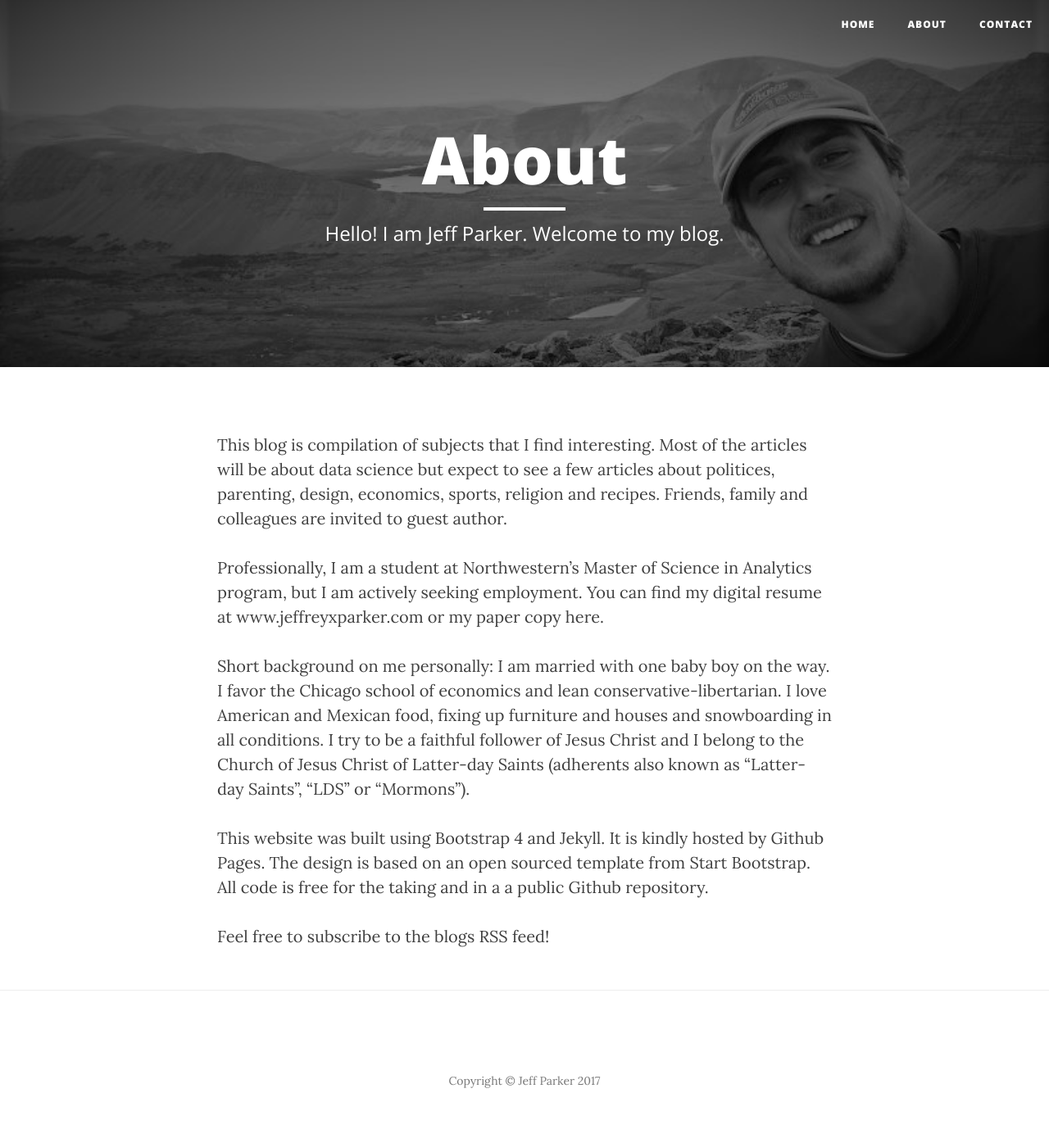
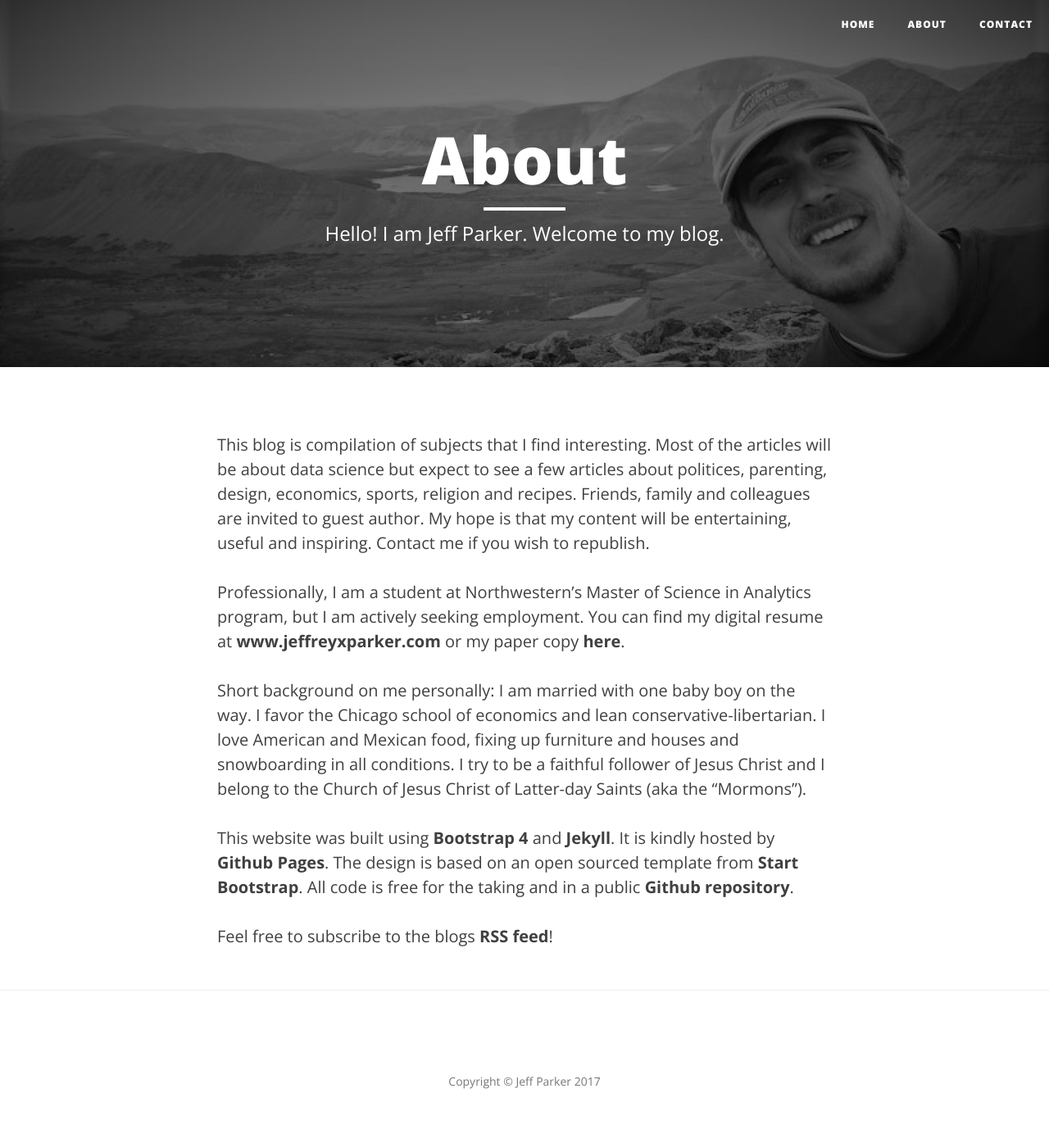
Before and after one commit to jeffreyxparker/jeffreyxparker.github.io, a Jekyll site: the page built from about.md, in a window 1280 px wide. Shown: the whole page at 82% size. Built offline with Jekyll 4.4.1, drawn with Linux system fonts in a browser that asks for light colours; nearby versions of some CDN libraries.

```diff
--- a/about.md
+++ b/about.md
@@ -5,13 +5,13 @@ description: "Hello! I am Jeff Parker. Welcome to my blog."
 header-img: "img/jeffreyxparker2.jpg"
 ---
 
-This blog is compilation of subjects that I find interesting. Most of the articles will be about data science but expect to see a few articles about politices, parenting, design, economics, sports, religion and recipes. Friends, family and colleagues are invited to guest author.
+This blog is compilation of subjects that I find interesting. Most of the articles will be about data science but expect to see a few articles about politices, parenting, design, economics, sports, religion and recipes. Friends, family and colleagues are invited to guest author. My hope is that my content will be entertaining, useful and inspiring. Contact me if you wish to republish.
 
-Professionally, I am a student at Northwestern's Master of Science in Analytics program, but I am actively seeking employment. You can find my digital resume at [www.jeffreyxparker.com](http://www.jeffreyxparker.com) or my paper copy [here](https://jeffreyxparker.github.io/JeffreyParker_Resume.pdf).
+Professionally, I am a student at Northwestern's Master of Science in Analytics program, but I am actively seeking employment. You can find my digital resume at **[www.jeffreyxparker.com](http://www.jeffreyxparker.com)** or my paper copy **[here](https://jeffreyxparker.github.io/JeffreyParker_Resume.pdf)**.
 
-Short background on me personally: I am married with one baby boy on the way. I favor the Chicago school of economics and lean conservative-libertarian. I love American and Mexican food, fixing up furniture and houses and snowboarding in all conditions. I try to be a faithful follower of Jesus Christ and I belong to the Church of Jesus Christ of Latter-day Saints (adherents also known as "Latter-day Saints", "LDS" or "Mormons").
+Short background on me personally: I am married with one baby boy on the way. I favor the Chicago school of economics and lean conservative-libertarian. I love American and Mexican food, fixing up furniture and houses and snowboarding in all conditions. I try to be a faithful follower of Jesus Christ and I belong to the Church of Jesus Christ of Latter-day Saints (aka the "Mormons").
 
 
-This website was built using [Bootstrap 4](https://v4-alpha.getbootstrap.com/) and [Jekyll](https://jekyllrb.com/). It is kindly hosted by [Github Pages](https://pages.github.com/). The design is based on an open sourced template from [Start Bootstrap](https://startbootstrap.com/template-overviews/clean-blog/). All code is free for the taking and in a a public [Github repository](https://github.com/jeffreyxparker/jeffreyxparker.github.io).
+This website was built using **[Bootstrap 4](https://v4-alpha.getbootstrap.com/)** and **[Jekyll](https://jekyllrb.com/)**. It is kindly hosted by **[Github Pages](https://pages.github.com/)**. The design is based on an open sourced template from **[Start Bootstrap](https://startbootstrap.com/template-overviews/clean-blog/)**. All code is free for the taking and in a public **[Github repository](https://github.com/jeffreyxparker/jeffreyxparker.github.io)**.
 
-Feel free to subscribe to the blogs [RSS feed]({{ "/feed.xml" | prepend: site.baseurl }})!
+Feel free to subscribe to the blogs **[RSS feed]({{ "/feed.xml" | prepend: site.baseurl }})**!
--- a/css/clean-blog.css
+++ b/css/clean-blog.css
@@ -5,7 +5,7 @@
  */
 
 body {
-  font-family: 'Lora', 'Times New Roman', serif;
+  font-family: 'Open Sans', 'Helvetica Neue', Helvetica, Arial, sans-serif;
   font-size: 20px;
   color: #404040;
 }
--- a/less/clean-blog.less
+++ b/less/clean-blog.less
@@ -4,7 +4,7 @@
 // Global Components
 
 body {
-	.serif;
+	.sans-serif;
 	font-size: 20px;
 	color: @gray-dark;
 }
```
Also changed, not shown: _layouts/post.html (+21 -4 lines), _posts/2017-08-24-visualizing-cluster-analysis.markdown (+7 -7 lines), _posts/2017-09-08-4-rules-of-rescue.markdown (+7 -9 lines), css/clean-blog.min.css.
